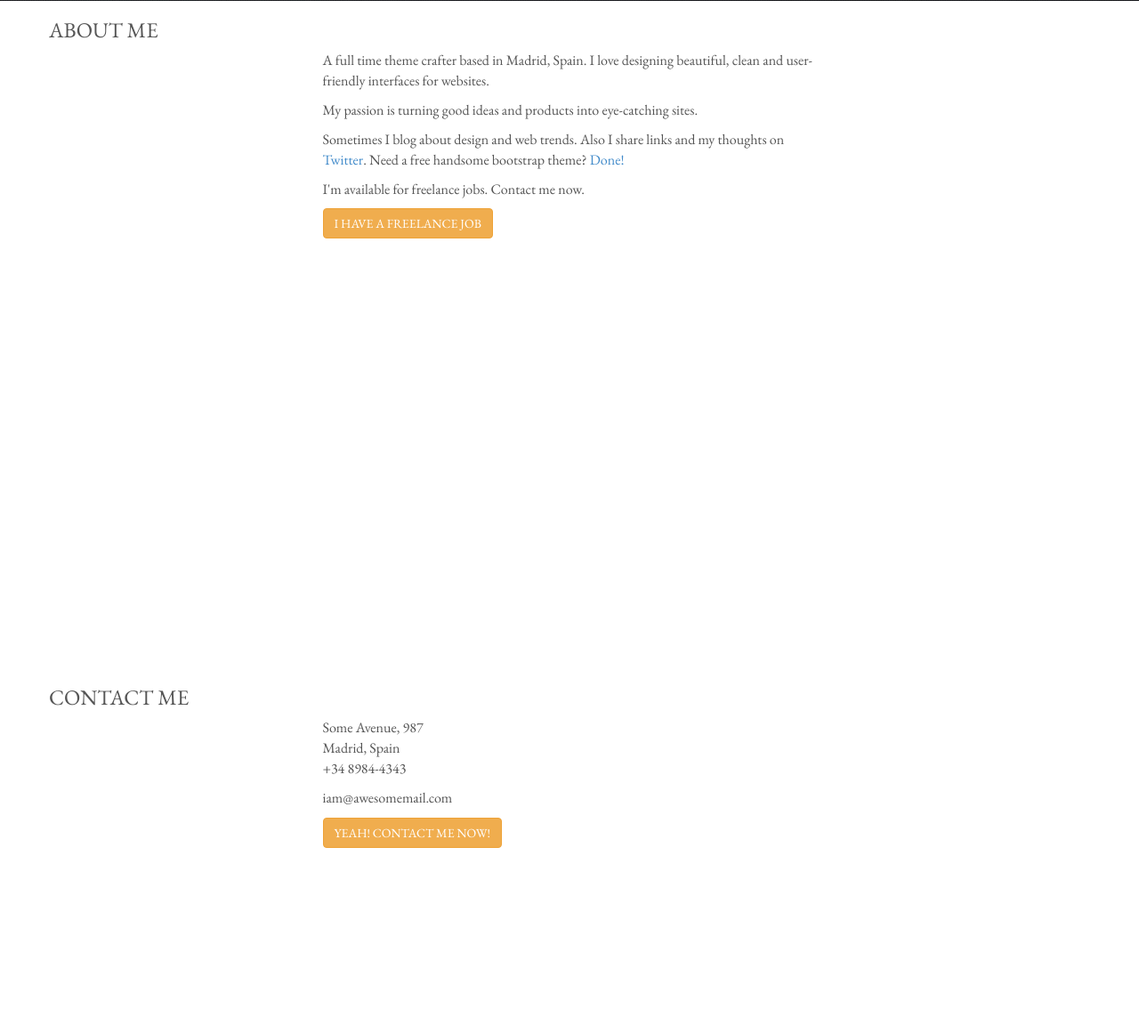
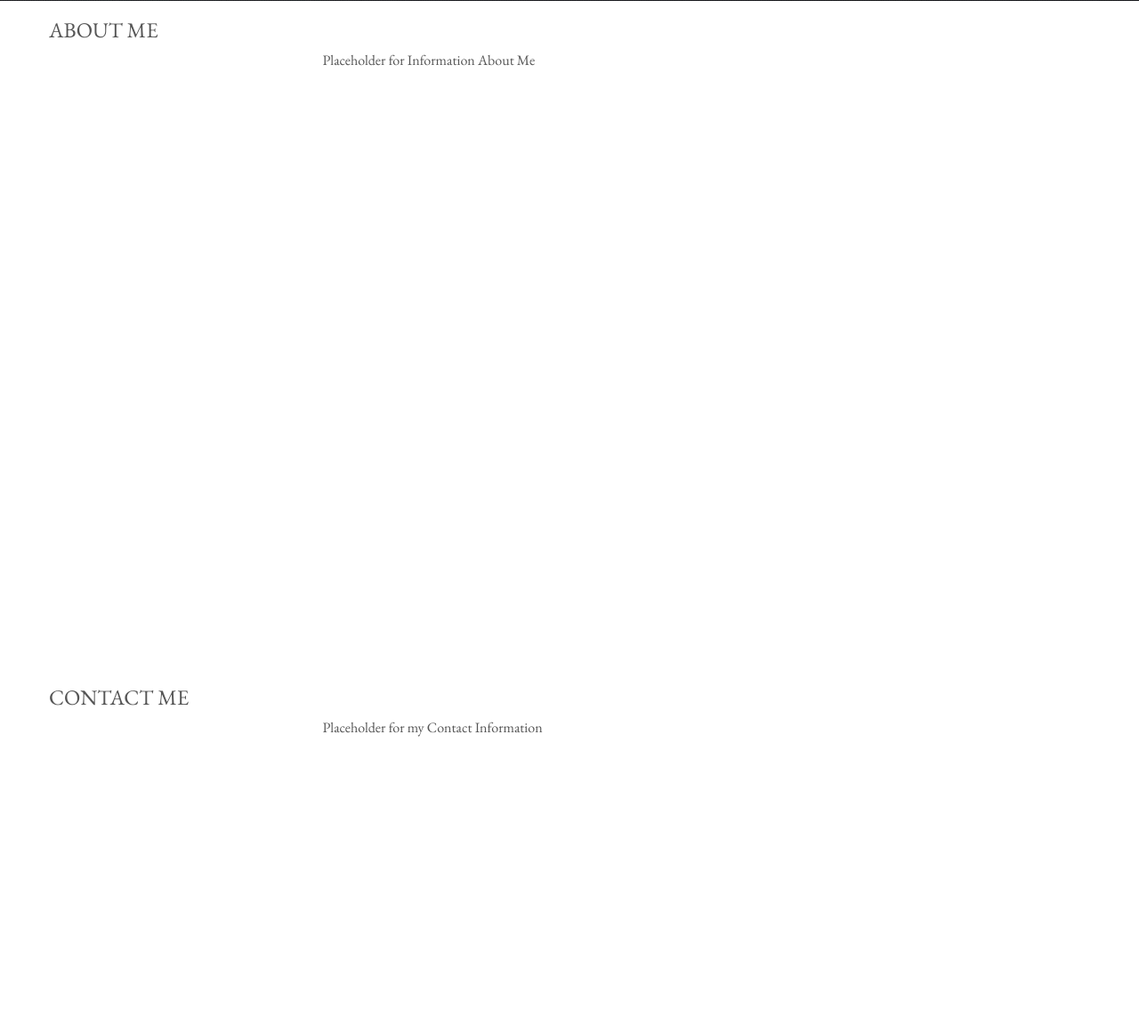
Before and after one commit to yadavshubhanshu/tvAnalytics, a Flask app: page /login in a window 1280 px wide. Shown: the part 799-1951 px from the top of the page at 89% size. Run offline with Flask 3, Linux system fonts and the light colour scheme; some libraries are stand-ins or nearby versions.

Commit message:
Cleaning Up

```diff
--- a/app/templates/base.html
+++ b/app/templates/base.html
@@ -49,11 +49,7 @@
 
           <!-- INTRO INFORMATIO-->
           <div class="col-lg-6 col-lg-offset-3">
-            <p>A full time theme crafter based in Madrid, Spain. I love designing beautiful, clean and user-friendly interfaces for websites.</p>
-            <p>My passion is turning good ideas and products into eye-catching sites.</p>
-            <p>Sometimes I blog about design and web trends. Also I share links and my thoughts on <a href="http://twitter.com/BlackTie_co">Twitter</a>. Need a free handsome bootstrap theme? <a href="http://blacktie.co">Done!</a></p>
-            <p>I'm available for freelance jobs. Contact me now.</p>
-            <p><button type="button" class="btn btn-warning">I HAVE A FREELANCE JOB</button></p>
+            <p>Placeholder for Information About Me</p>
           </div>
         </div>
       </div><!-- /container -->
@@ -70,9 +66,7 @@
         <p class="centered"><i class="icon icon-circle"></i><i class="icon icon-circle"></i><i class="icon icon-circle"></i></p>
 
         <div class="col-lg-6 col-lg-offset-3">
-          <p>Some Avenue, 987<br/>Madrid, Spain<br/>+34 8984-4343</p>
-          <p>iam@awesomemail.com</p>
-          <p><button type="button" class="btn btn-warning">YEAH! CONTACT ME NOW!</button></p>
+          <p>Placeholder for my Contact Information</p>
         </div>
       </div>
     </div>
```
